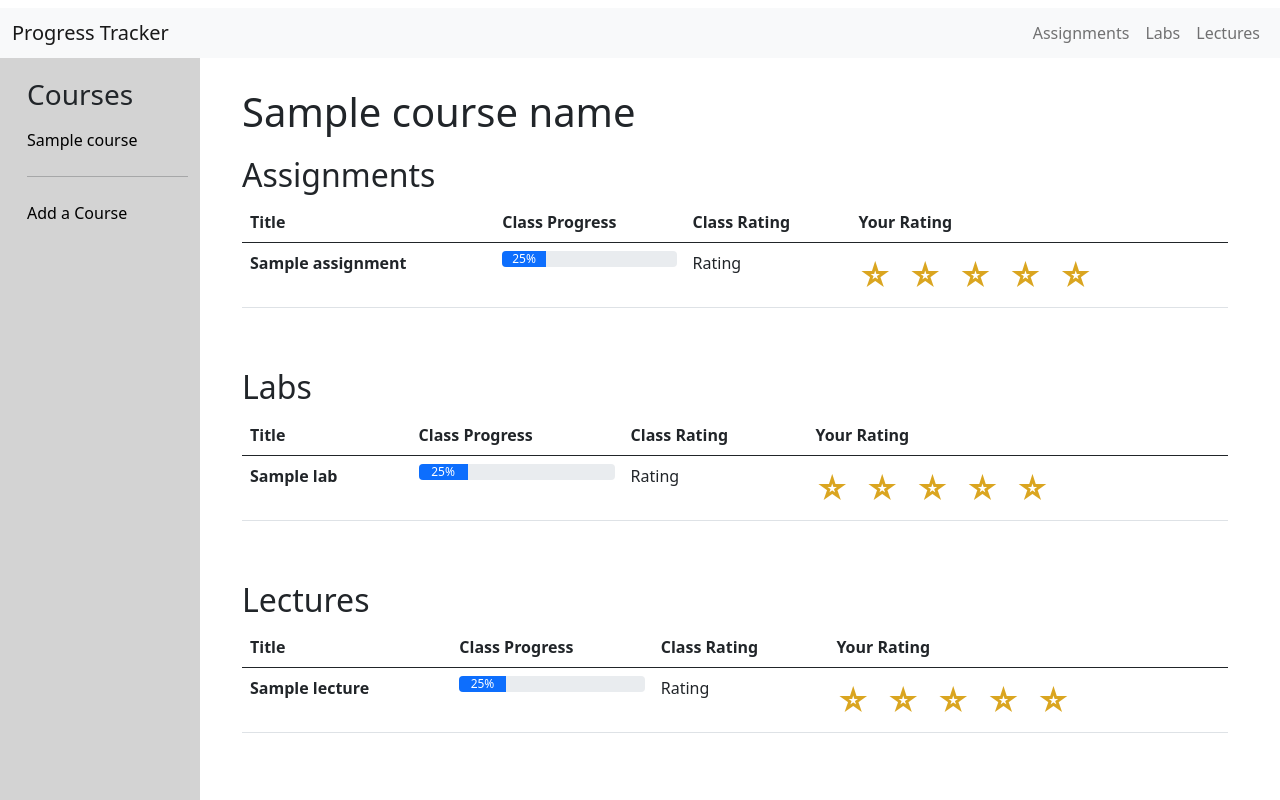
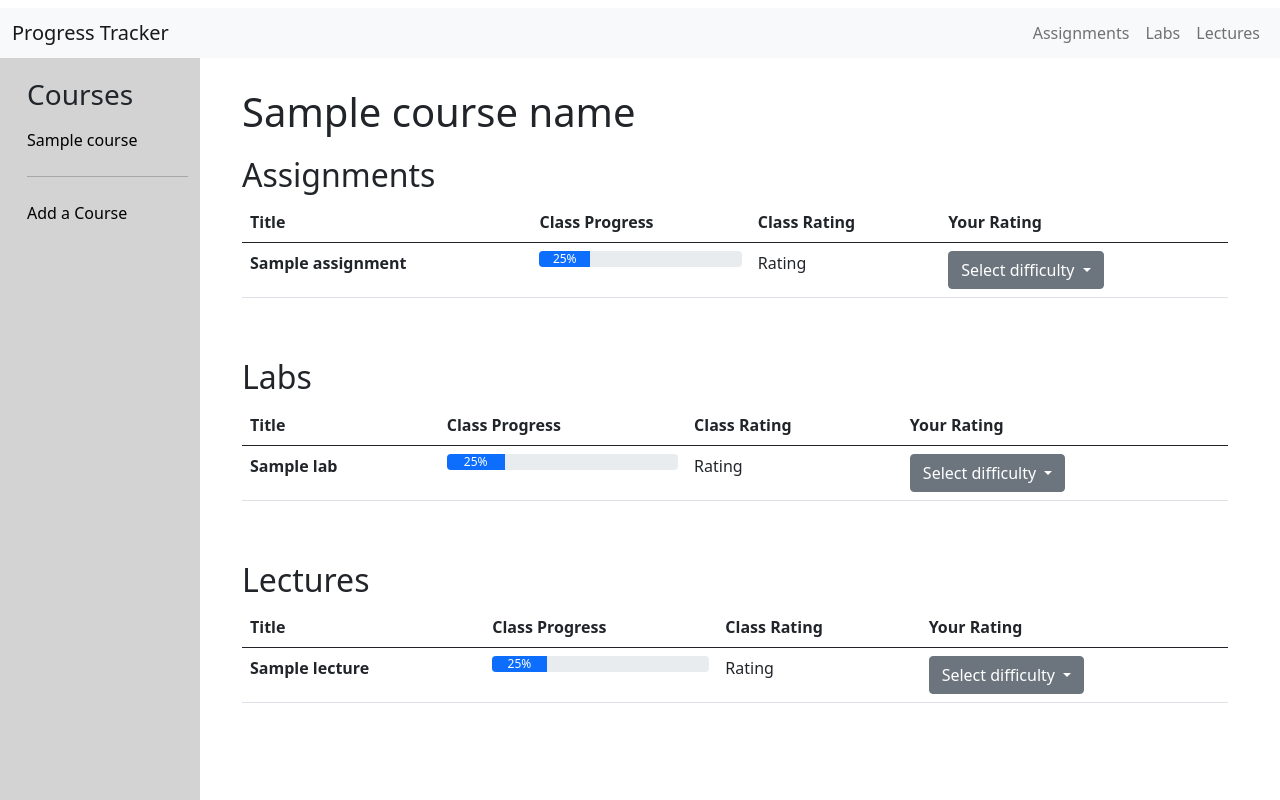
Before and after one commit to annegu/TravelBud, a Flask app: template templates/coursePage.html in a window 1280 px wide. Run offline with Flask 2, Linux system fonts and the light colour scheme; the template is opened without the code that fills it: most values are stand-ins (such as "Sample title", 1, 10 or a date in 2020); some libraries are stand-ins or nearby versions.

Commit message:
NEW REPO

```diff
--- a/templates/coursePage.html
+++ b/templates/coursePage.html
@@ -88,13 +88,16 @@
                         </td>
                         <td>Rating</td>
                         <td>
-                            <div class="stars" data-rating="0">
-                                <span class="star">&nbsp;</span>
-                                <span class="star">&nbsp;</span>
-                                <span class="star">&nbsp;</span>
-                                <span class="star">&nbsp;</span>
-                                <span class="star">&nbsp;</span>
-                            </div>
+                            <button class="btn btn-secondary dropdown-toggle" type="button" id="dropdownMenuButton" data-toggle="dropdown" aria-haspopup="true" aria-expanded="false">
+                                Select difficulty
+                              </button>
+                              <div class="dropdown-menu" aria-labelledby="dropdownMenuButton">
+                                  <a class="dropdown-item" href="{{url_for('rate', curCourse = courseName , assType = 'ass', assNum = loop.index0, rating = 5 )}}">Very Difficult</a>
+                                  <a class="dropdown-item" href="{{url_for('rate', curCourse = courseName , assType = 'ass', assNum = loop.index0, rating = 4 )}}">Difficult</a>
+                                  <a class="dropdown-item" href="{{url_for('rate', curCourse = courseName , assType = 'ass', assNum = loop.index0, rating = 3 )}}">Neutral</a>
+                                  <a class="dropdown-item" href="{{url_for('rate', curCourse = courseName , assType = 'ass', assNum = loop.index0, rating = 2 )}}">Easy</a>
+                                  <a class="dropdown-item" href="{{url_for('rate', curCourse = courseName , assType = 'ass', assNum = loop.index0, rating = 1 )}}">Very Easy</a>
+                              </div>
                         </td>
                     </tr>
                     {%endfor%}
@@ -126,13 +129,16 @@
                         </td>
                         <td>Rating</td>
                         <td>
-                            <div class="stars" data-rating="0">
-                                <span class="star">&nbsp;</span>
-                                <span class="star">&nbsp;</span>
-                                <span class="star">&nbsp;</span>
-                                <span class="star">&nbsp;</span>
-                                <span class="star">&nbsp;</span>
-                            </div>
+                            <button class="btn btn-secondary dropdown-toggle" type="button" id="dropdownMenuButton" data-toggle="dropdown" aria-haspopup="true" aria-expanded="false">
+                                Select difficulty
+                              </button>
+                              <div class="dropdown-menu" aria-labelledby="dropdownMenuButton">
+                                  <a class="dropdown-item" href="{{url_for('rate', curCourse = courseName , assType = 'ass', assNum = loop.index0, rating = 5 )}}">Very Difficult</a>
+                                  <a class="dropdown-item" href="{{url_for('rate', curCourse = courseName , assType = 'ass', assNum = loop.index0, rating = 4 )}}">Difficult</a>
+                                  <a class="dropdown-item" href="{{url_for('rate', curCourse = courseName , assType = 'ass', assNum = loop.index0, rating = 3 )}}">Neutral</a>
+                                  <a class="dropdown-item" href="{{url_for('rate', curCourse = courseName , assType = 'ass', assNum = loop.index0, rating = 2 )}}">Easy</a>
+                                  <a class="dropdown-item" href="{{url_for('rate', curCourse = courseName , assType = 'ass', assNum = loop.index0, rating = 1 )}}">Very Easy</a>
+                              </div>
                         </td>
                     </tr>
                     {%endfor%}
@@ -164,13 +170,16 @@
                         </td>
                         <td>Rating</td>
                         <td>
-                            <div class="stars" data-rating="0">
-                                <span class="star">&nbsp;</span>
-                                <span class="star">&nbsp;</span>
-                                <span class="star">&nbsp;</span>
-                                <span class="star">&nbsp;</span>
-                                <span class="star">&nbsp;</span>
-                            </div>
+                            <button class="btn btn-secondary dropdown-toggle" type="button" id="dropdownMenuButton" data-toggle="dropdown" aria-haspopup="true" aria-expanded="false">
+                                Select difficulty
+                              </button>
+                              <div class="dropdown-menu" aria-labelledby="dropdownMenuButton">
+                                  <a class="dropdown-item" href="{{url_for('rate', curCourse = courseName , assType = 'ass', assNum = loop.index0, rating = 5 )}}">Very Difficult</a>
+                                  <a class="dropdown-item" href="{{url_for('rate', curCourse = courseName , assType = 'ass', assNum = loop.index0, rating = 4 )}}">Difficult</a>
+                                  <a class="dropdown-item" href="{{url_for('rate', curCourse = courseName , assType = 'ass', assNum = loop.index0, rating = 3 )}}">Neutral</a>
+                                  <a class="dropdown-item" href="{{url_for('rate', curCourse = courseName , assType = 'ass', assNum = loop.index0, rating = 2 )}}">Easy</a>
+                                  <a class="dropdown-item" href="{{url_for('rate', curCourse = courseName , assType = 'ass', assNum = loop.index0, rating = 1 )}}">Very Easy</a>
+                              </div>
                         </td>
                     </tr>
                     {%endfor%}
```
